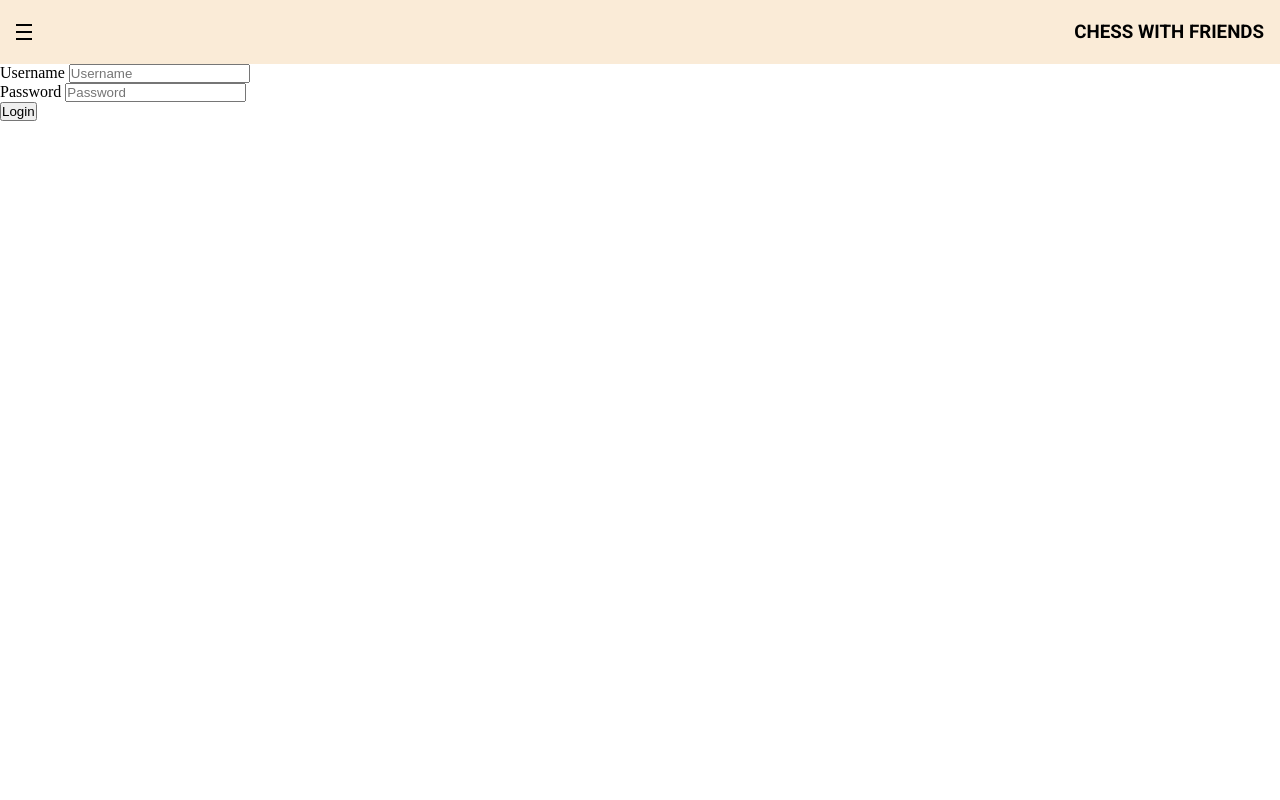
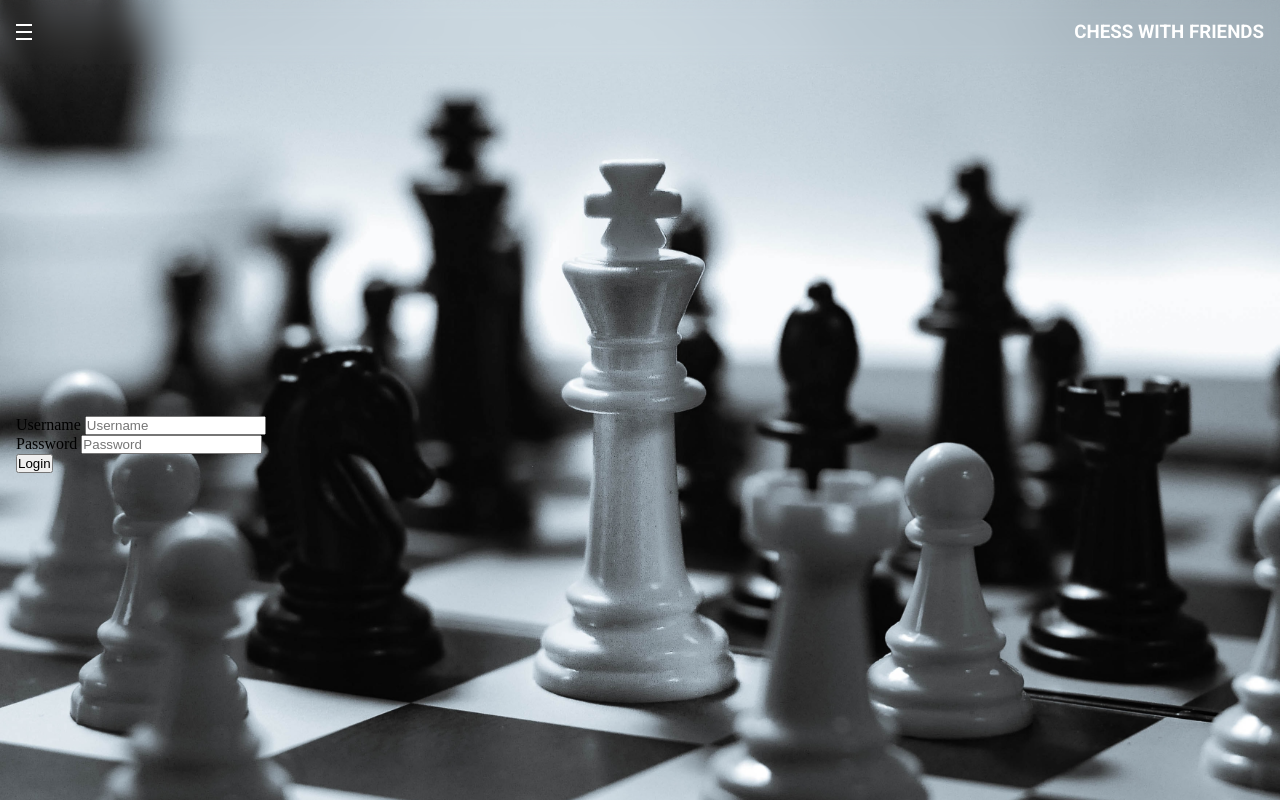
Before and after one commit to anthonystem/Chess-With-Friends, a PHP site: page /login.html in a window 1280 px wide. Run offline with PHP 8.4, Linux system fonts and the light colour scheme; some libraries are stand-ins or nearby versions.

Commit message:
Improved dropdown menu functionality and styling.

```diff
--- a/css/styles.css
+++ b/css/styles.css
@@ -11,17 +11,18 @@
     display: flex;
     justify-content: space-between;
     align-items: center;
-    position: sticky;
-    top: 0;
+    position: fixed;
     padding-left: 1rem;
     padding-right: 1rem;
     font-family: 'Roboto', sans-serif;
-    background-color: antiquewhite;
+    background-color: transparent;
     height: 64px;
     width: 100%;
+    backdrop-filter: blur(8px);
+    z-index: 1;
 }
 
-/* Hamburger Button */
+/* Hamburger Open/Close Buttons */
 .hamburger-button {
     display: flex;
     flex-direction: column;
@@ -31,17 +32,33 @@
     cursor: pointer;
 }
 
+.hamburger-close-button {
+    display: none;
+    position: absolute;
+    z-index: inherit;
+    cursor: pointer;
+}
+
+.hamburger-close-button span {
+    font-size: 36px;
+}
+
+.hamburger-close-button.show {
+    display: block;
+}
+
 .hamburger-button span {
     display: block;
     width: 100%;
     height: 2px;
-    background-color: black;
+    background-color: white;
 }
 
 /* Navigation Logo */
 .navigation-logo {
     text-transform: uppercase;
     font-weight: bold;
+    color: white;
 }
 
 /* Navigation Links */
@@ -50,15 +67,15 @@
     flex-direction: column;
     justify-content: center;
     gap: 1rem;
-    position: absolute;
+    position: fixed;
     right: 100%;
-    top: 100%;
+    top: 0;
     width: 100%;
-    height: calc(100vh - 64px);
+    height: 100vh;
     padding: 1rem;
     text-align: center;
     list-style-type: none;
-    background-color: antiquewhite;
+    background-color: white;
     overflow: hidden;
     transition: 0.5s;
 }
@@ -70,7 +87,7 @@
 }
 
 .navigation-links li {
-    height: 1em;
+    font-size: 1.5em;
 }
 
 .navigation-links a {
@@ -78,4 +95,23 @@
     color: black;
 }
 
+.navigation-links a:hover {
+    text-decoration: underline;
+}
+
+/* ########## Login Form ########## */
+.login {
+    background-image: url("../images/login-background.jpg");
+    background-size: cover;
+    background-repeat: no-repeat;
+    background-position: 0;
+    height: 100vh;
+}
+
+.login-section {
+    position: relative;
+    top: 50%;
+    padding: 1rem;
+}
+
 /* ########## Transitions & Animations ########## */
--- a/login.html
+++ b/login.html
@@ -6,6 +6,7 @@
         <meta http-equiv="X-UA-Compatible" content="ie=edge">
         <title>Chess With Friends | Login</title>
         <link rel="stylesheet" href="css/styles.css">
+        <link rel="stylesheet" href="https://cdnjs.cloudflare.com/ajax/libs/font-awesome/6.3.0/css/all.min.css" integrity="sha512-SzlrxWUlpfuzQ+pcUCosxcglQRNAq/DZjVsC0lE40xsADsfeQoEypE+enwcOiGjk/bSuGGKHEyjSoQ1zVisanQ==" crossorigin="anonymous" referrerpolicy="no-referrer">
     </head>
     <body>
         <nav class="navigation-bar">
@@ -14,10 +15,12 @@
                 <span></span>
                 <span></span>
             </div>
+            <div class="hamburger-close-button">
+                <span>&times;</span>
+            </div>
             <section class="navigation-logo">
                 <h1>Chess With Friends</h1>
             </section>
-            <div class="navigation-links"
             <ul class="navigation-links">
                 <li><a href="#">Home</a></li>
                 <li><a href="#">Download</a></li>
@@ -48,11 +51,19 @@
 
             // Handle Navigation Hamburger Button.
             const hamburgerButton = document.querySelector(".hamburger-button");
+            const hamburgerCloseButton = document.querySelector(".hamburger-close-button");
             const navigationLinks = document.querySelector(".navigation-links");
 
             hamburgerButton.addEventListener('click', () => {
                 navigationLinks.classList.toggle("show");
+                hamburgerCloseButton.classList.toggle("show");
             });
+
+            hamburgerCloseButton.addEventListener('click', () => {
+                navigationLinks.classList.toggle("show");
+                hamburgerCloseButton.classList.toggle("show");
+            });
+
 
         </script>
     </body>
```
